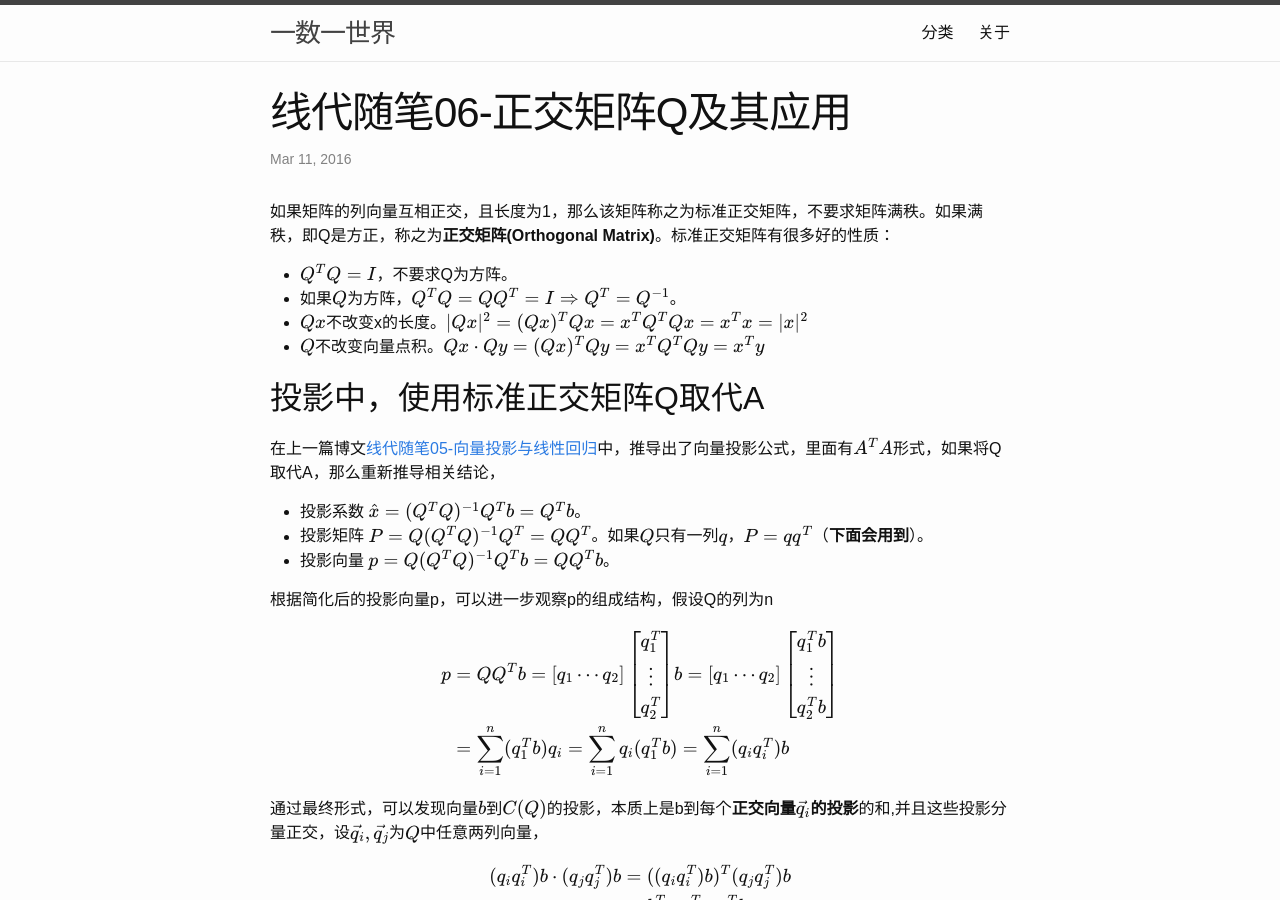
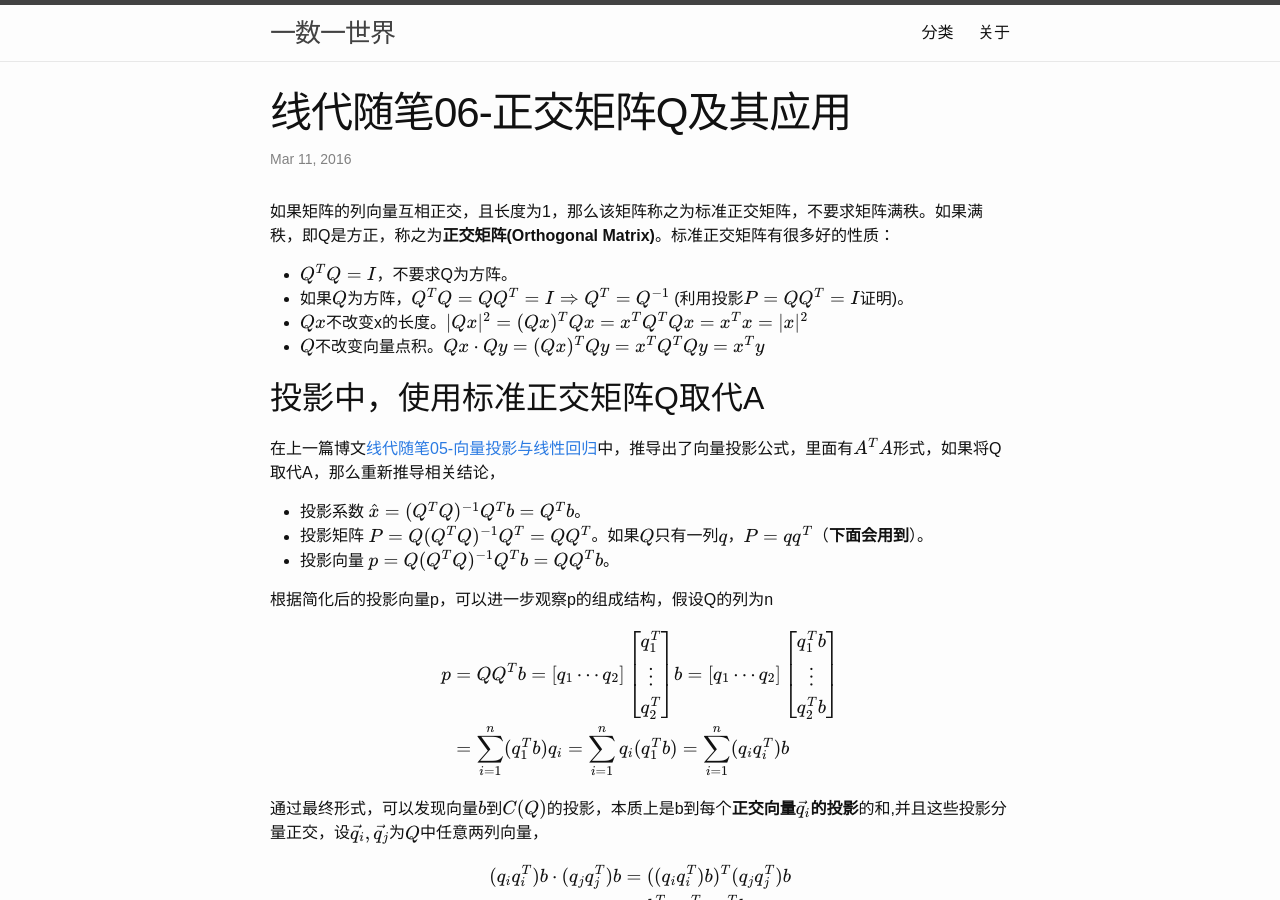
Before and after one commit to bourneli/bourneli.github.io, a Jekyll site: the page built from _posts/2016-03-11-linear-algebra-06-orthogonal-base-qr-decouple.md, in a window 1280 px wide and 900 px high. Built offline with Jekyll 4.4.1, drawn with Linux system fonts in a browser that asks for light colours; formulas are drawn with MathJax 3; comment, search, counter and statistics services are not loaded.

Commit message:
add some infor

```diff
--- a/_posts/2016-03-11-linear-algebra-06-orthogonal-base-qr-decouple.md
+++ b/_posts/2016-03-11-linear-algebra-06-orthogonal-base-qr-decouple.md
@@ -7,7 +7,7 @@ categories: [linear-algebra]
 如果矩阵的列向量互相正交，且长度为1，那么该矩阵称之为标准正交矩阵，不要求矩阵满秩。如果满秩，即Q是方正，称之为**正交矩阵(Orthogonal Matrix)**。标准正交矩阵有很多好的性质：
 
 * $Q^TQ=I$，不要求Q为方阵。
-* 如果$Q$为方阵，$Q^TQ=QQ^T=I \Rightarrow Q^T=Q^{-1}$。
+* 如果$Q$为方阵，$Q^TQ=QQ^T=I \Rightarrow Q^T=Q^{-1}$ (利用投影$P=QQ^T=I$证明)。
 * $Qx$不改变x的长度。$\|Qx\|^{2}=(Qx)^TQx=x^TQ^TQx=x^Tx=\|x\|^2$
 * $Q$不改变向量点积。$Qx \cdot Qy = (Qx)^TQy=x^TQ^TQy=x^Ty$
 
```
Also changed, not shown: _posts/2016-04-28-linear-algebra-11-derivate-of-linear-regression.md (+1 -1 lines).
